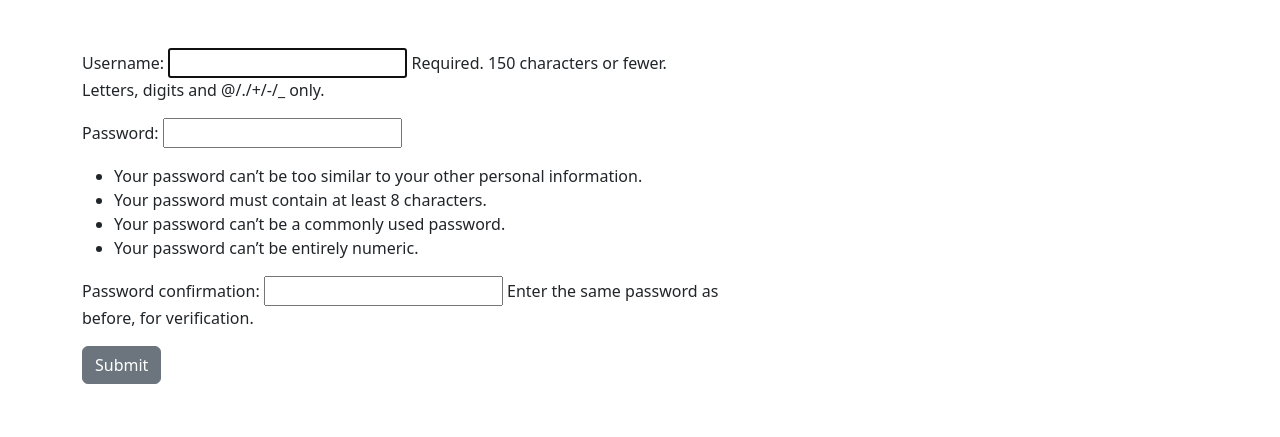
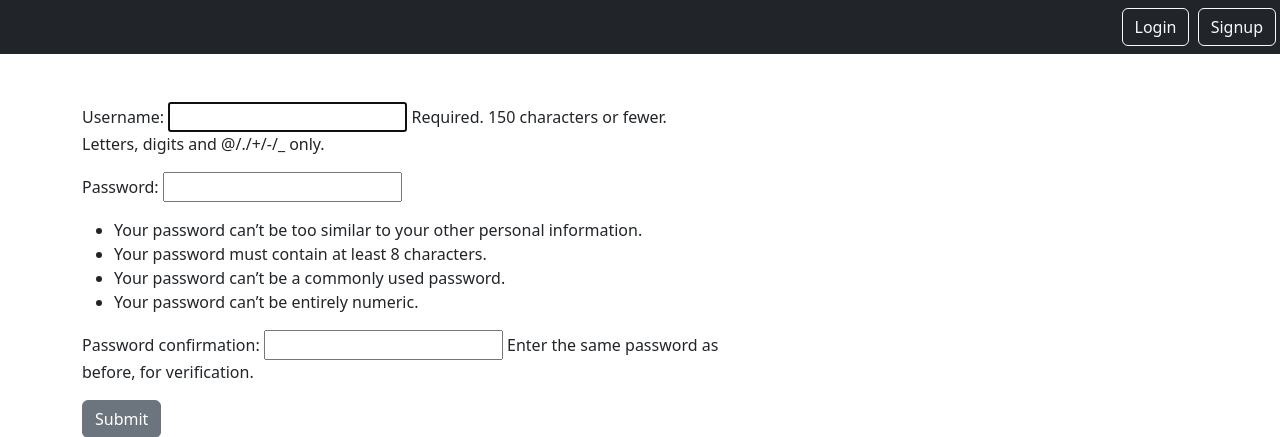
Before and after one commit to wanye71/Django, a Django app: page /signup in a window 1280 px wide. Shown: the top 437 px of the page. Run offline with Django 5.2, Linux system fonts and the light colour scheme.

Commit message:
finishing touches

```diff
--- a/home/views.py
+++ b/home/views.py
@@ -14,7 +14,7 @@ from django.shortcuts import redirect
 class SignupView(CreateView):
     form_class = UserCreationForm
     template_name = 'home/register.html'
-    success_url = '/smart/notes'
+    success_url = 'login'
 
     def get(self, request, *args, **kwargs):
         if self.request.user.is_authenticated:
@@ -23,7 +23,6 @@ class SignupView(CreateView):
 
 class LogoutInterfaceView(LogoutView):
     template_name = 'home/logout.html'
-    success_url = 'login'
 
     def dispatch(self, request, *args, **kwargs):
         # If it's a POST request, delegate to parent class (LogoutView)
@@ -34,7 +33,7 @@ class LogoutInterfaceView(LogoutView):
             # Perform logout action
             logout(request)
             # Redirect to the login page
-            return HttpResponseRedirect(reverse('login'))
+            return HttpResponseRedirect(reverse('home'))
 
 class LoginInterfaceView(LoginView):
     template_name = 'home/login.html'
--- a/static/templates/base.html
+++ b/static/templates/base.html
@@ -14,6 +14,18 @@
     />
   </head>
   <body>
+    <nav class="navbar navbar-dark bg-dark">
+      <div class="ms-auto">
+        {% if user.is_authenticated %}
+        <a href="{% url 'notes.list' %}" class="btn btn-outline-light me-1">Home</a>
+        <a href="{% url 'notes.new' %}" class="btn btn-outline-light me-1">Create</a>
+        <a href="{% url 'logout' %}" class="btn btn-outline-light me-1">Logout</a>
+        {% else %}
+        <a href="{% url 'login' %}" class="btn btn-outline-light me-1">Login</a>
+        <a href="{% url 'signup' %}" class="btn btn-outline-light me-1">Signup</a>
+        {% endif %}
+      </div>
+    </nav>
     <div class="my-5 text-center container">
         {% block content %}
         {% endblock %}
```
Also changed, not shown: db.sqlite3.
